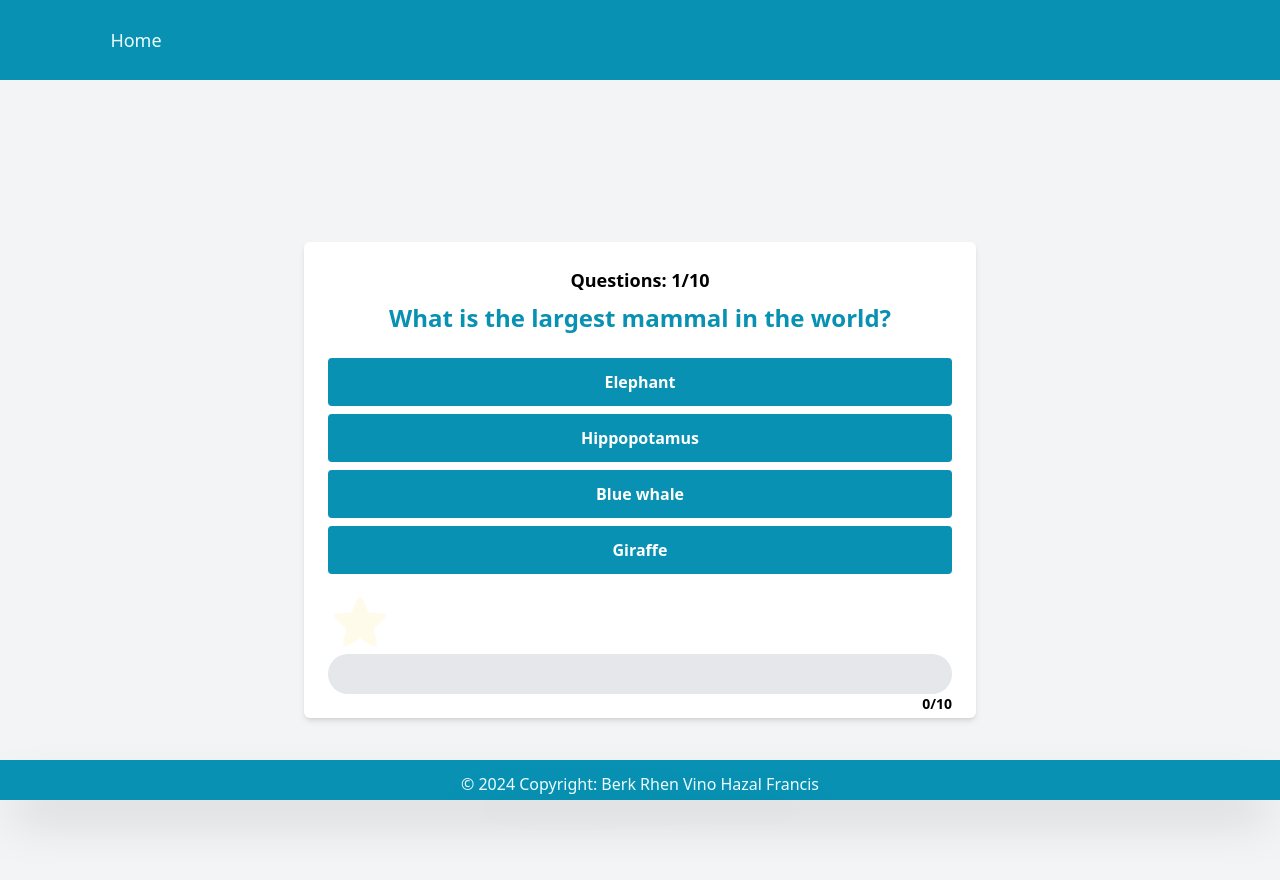
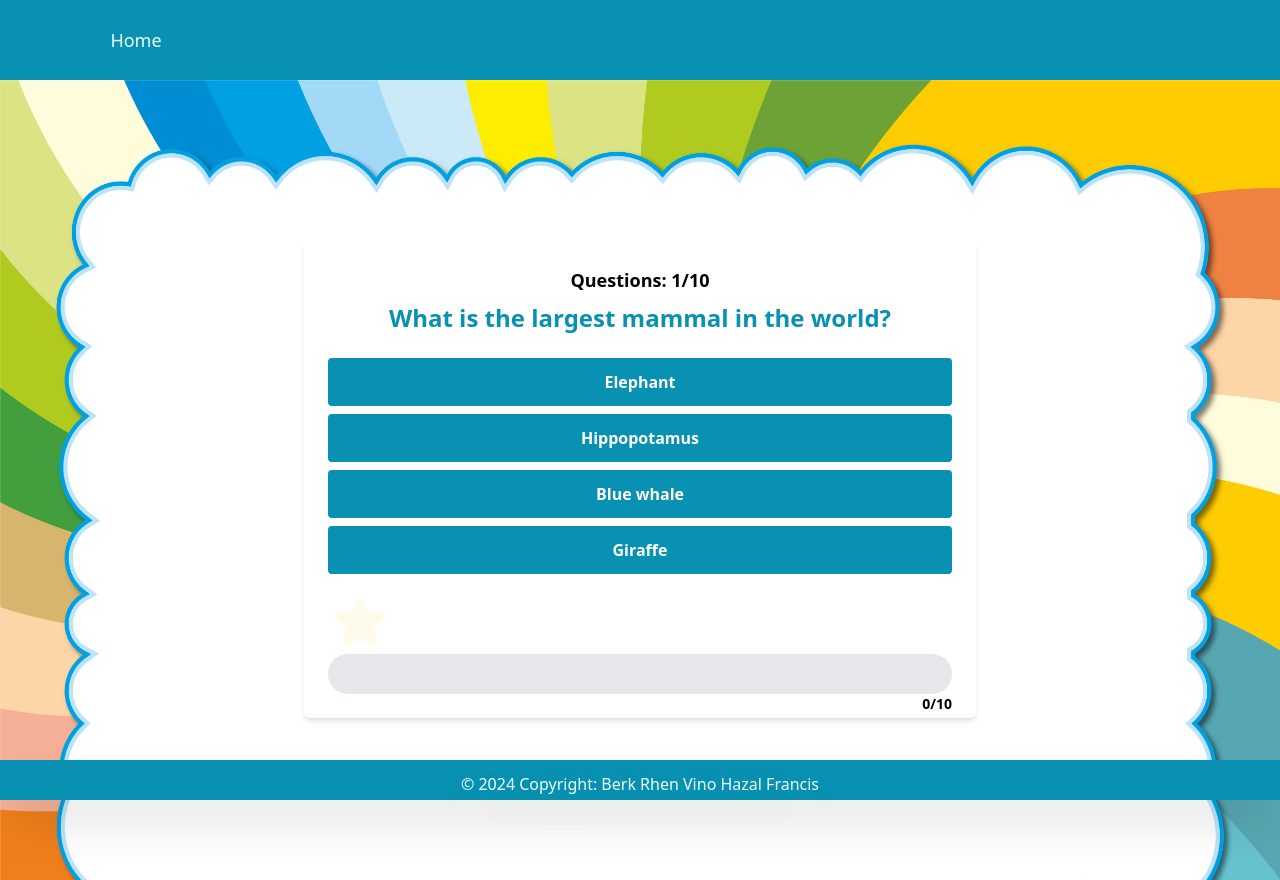
Before and after one commit to mdtoy-dev/Edicatation, a React app: page /quiz/Animals in a window 1280 px wide. Built offline with nearby package versions, Linux system fonts and the light colour scheme; the HTML template or start-up script is replaced by a standard one.

Commit message:
Update quizQuestionGenerator.jsx

```diff
--- a/src/components/quizQuestionGenerator.jsx
+++ b/src/components/quizQuestionGenerator.jsx
@@ -82,7 +82,7 @@
 
   return (
     <div className=" bg-[url('src/assets/quizBg.jpg')] bg-cover h-screen">
-    <div className="flex flex-col items-center justify-center min-h-screen bg-gray-100">
+    <div className="flex flex-col items-center justify-center min-h-screen">
       <div className="w-full max-w-2xl bg-white shadow-md rounded-md p-6">
         <div className="text-center font-bold text-lg mb-2">
           Questions: {currentQuestionIndex + 1}/{questions.length}
```
